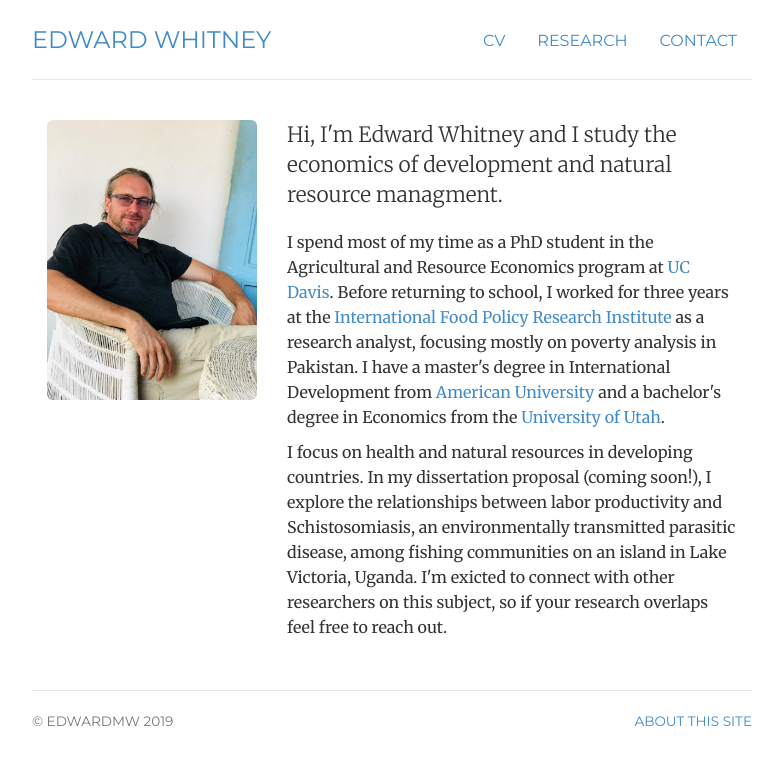
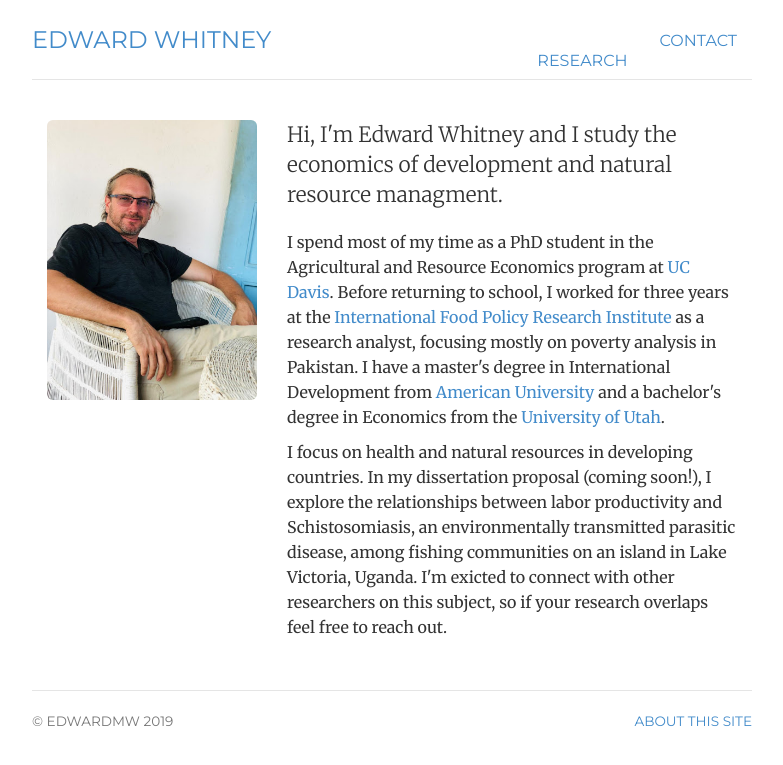
Before and after one commit to edwardmw/edwardmwhitney, a Jekyll site: the page built from index.html, in a window 1280 px wide. Shown: the top 765 px of the page, without its empty margins (248-1031 px from the left). Built offline with Jekyll 4.4.1, drawn with Linux system fonts in a browser that asks for light colours.

Commit message:
test header change 1
removed >CV</ from li class line in _includes/header.html

```diff
--- a/_includes/header.html
+++ b/_includes/header.html
@@ -1,6 +1,6 @@
 <div class="header">
 	<ul class="nav nav-pills pull-right">
-		<li class="{{ page.cv }}"><a href="/cv/CV_EdwardMWhitney.pdf" title="CV">CV</a></li>
+		<li class="{{ page.cv }}"><a href="/files/CV_EdwardMWhitney.pdf" title="CV"a></li>
 		<li class="{{ page.research }}"><a href="/research" title="Research">Research</a></li>
 		<li class="{{ page.contact }}"><a href="/contact" title="Contact">Contact</a></li>
 	</ul>
```
